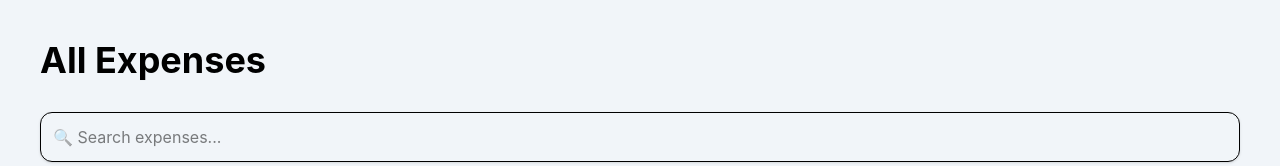
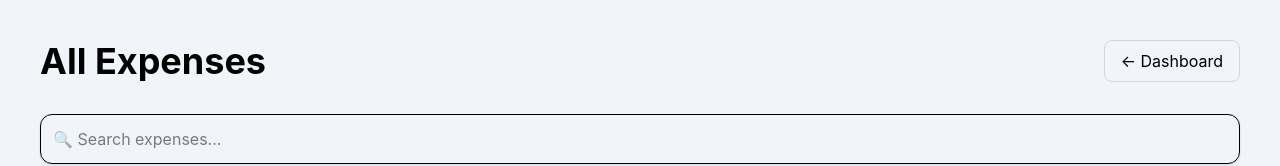
Before and after one commit to Ayush0425/ExpenseOs, a React (Vite) app in the folder client/: page /expense-list in a window 1280 px wide. Shown: the top 166 px of the page. Built offline with nearby package versions, Linux system fonts and the light colour scheme; no server answers; sample sign-in values are in the browser's storage.

Commit message:
fix button

```diff
--- a/client/src/pages/ExpenseList.jsx
+++ b/client/src/pages/ExpenseList.jsx
@@ -54,9 +54,18 @@ function ExpenseList() {
 
   return (
     <div className="min-h-screen bg-slate-100 p-10">
-      <h1 className="text-4xl font-bold mb-8">
-        All Expenses
-      </h1>
+     <div className="flex justify-between items-center mb-8">
+  <h1 className="text-4xl font-bold">
+    All Expenses
+  </h1>
+
+  <button
+    onClick={() => navigate("/dashboard")}
+    className="flex items-center gap-2 border border-gray-300 px-4 py-2 rounded-lg hover:bg-gray-100 transition"
+  >
+    ← Dashboard
+  </button>
+</div>
 
       <input
         type="text"
```
